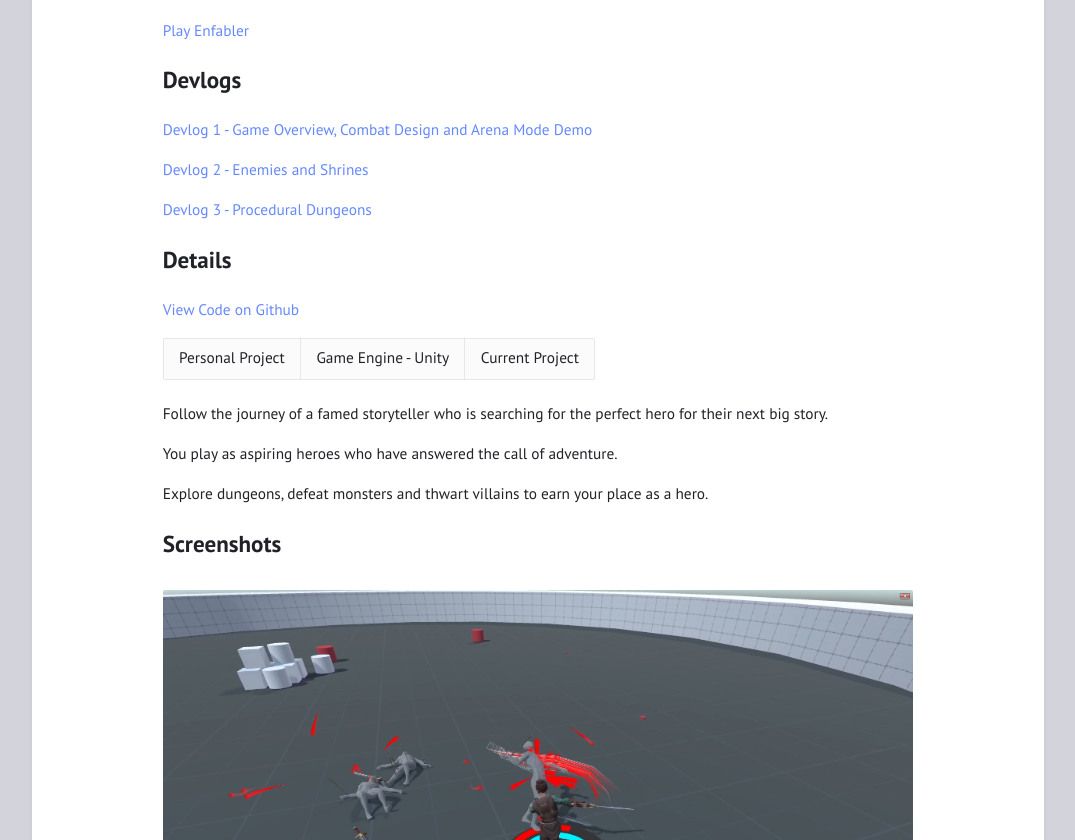
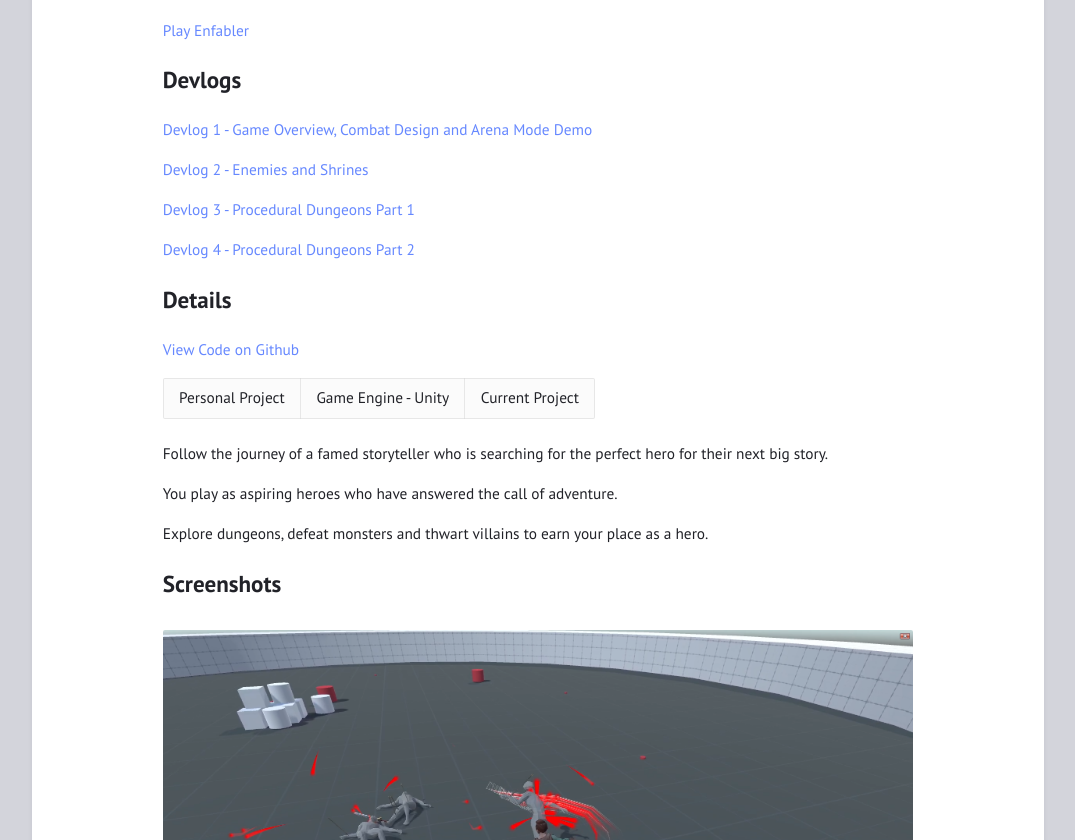
Before and after one commit to andrewscott02/andrewscott02.github.io, a Jekyll site: the page built from projects/enfabler.md, in a window 1280 px wide and 900 px high, scrolled down 552 px, cut to the strip 60-900 px from the top of the window. Shown: the whole strip, without its empty margins (102-1177 px from the left). Built offline with Jekyll 4.4.1, drawn with Linux system fonts in a browser that asks for light colours.

Commit message:
Update enfabler.md

```diff
--- a/projects/enfabler.md
+++ b/projects/enfabler.md
@@ -14,7 +14,9 @@ permalink: /projects/enfabler
 
 [Devlog 2 - Enemies and Shrines](https://andrewscott02.github.io/enfabler2/)
 
-[Devlog 3 - Procedural Dungeons](https://andrewscott02.github.io/enfabler3/)
+[Devlog 3 - Procedural Dungeons Part 1](https://andrewscott02.github.io/enfabler3/)
+
+[Devlog 4 - Procedural Dungeons Part 2](https://andrewscott02.github.io/enfabler4/)
 
 ## Details
 
```
